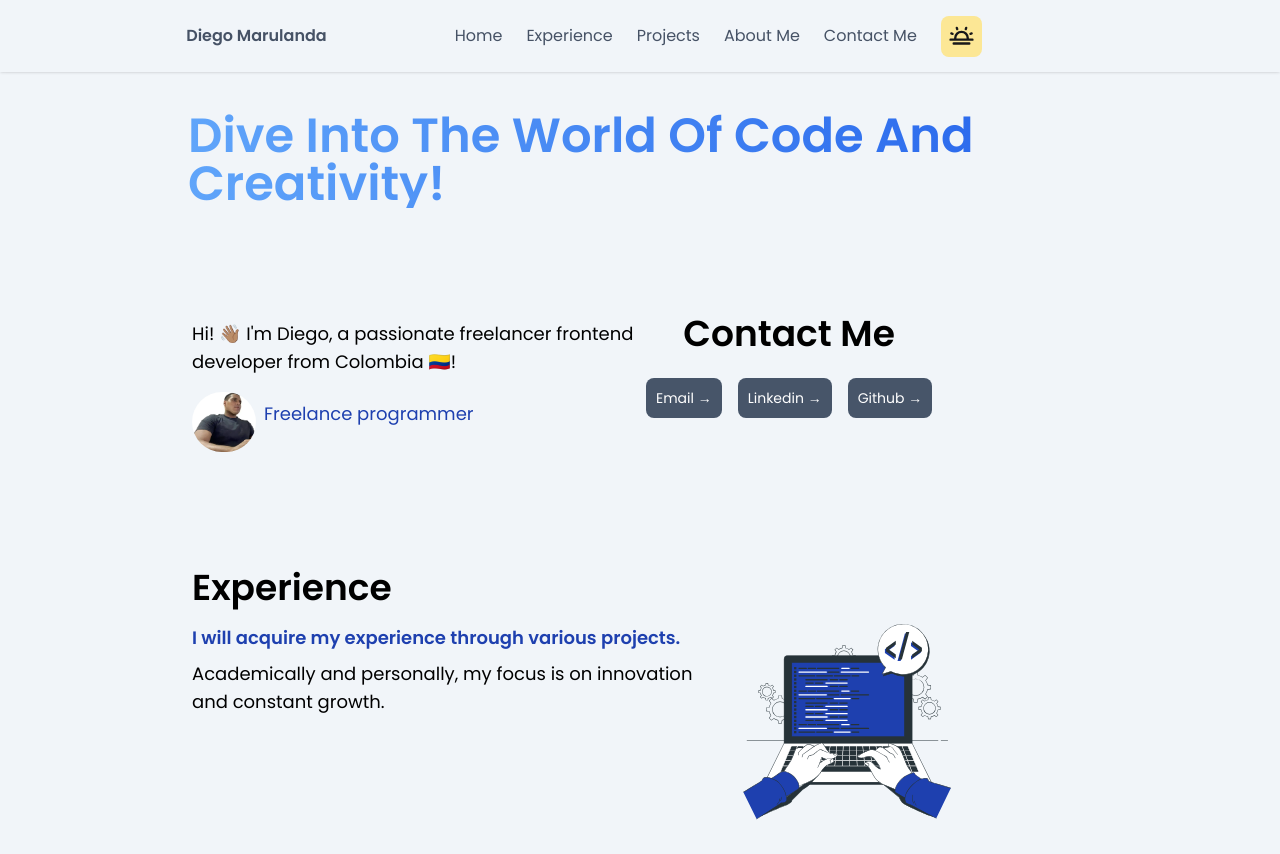
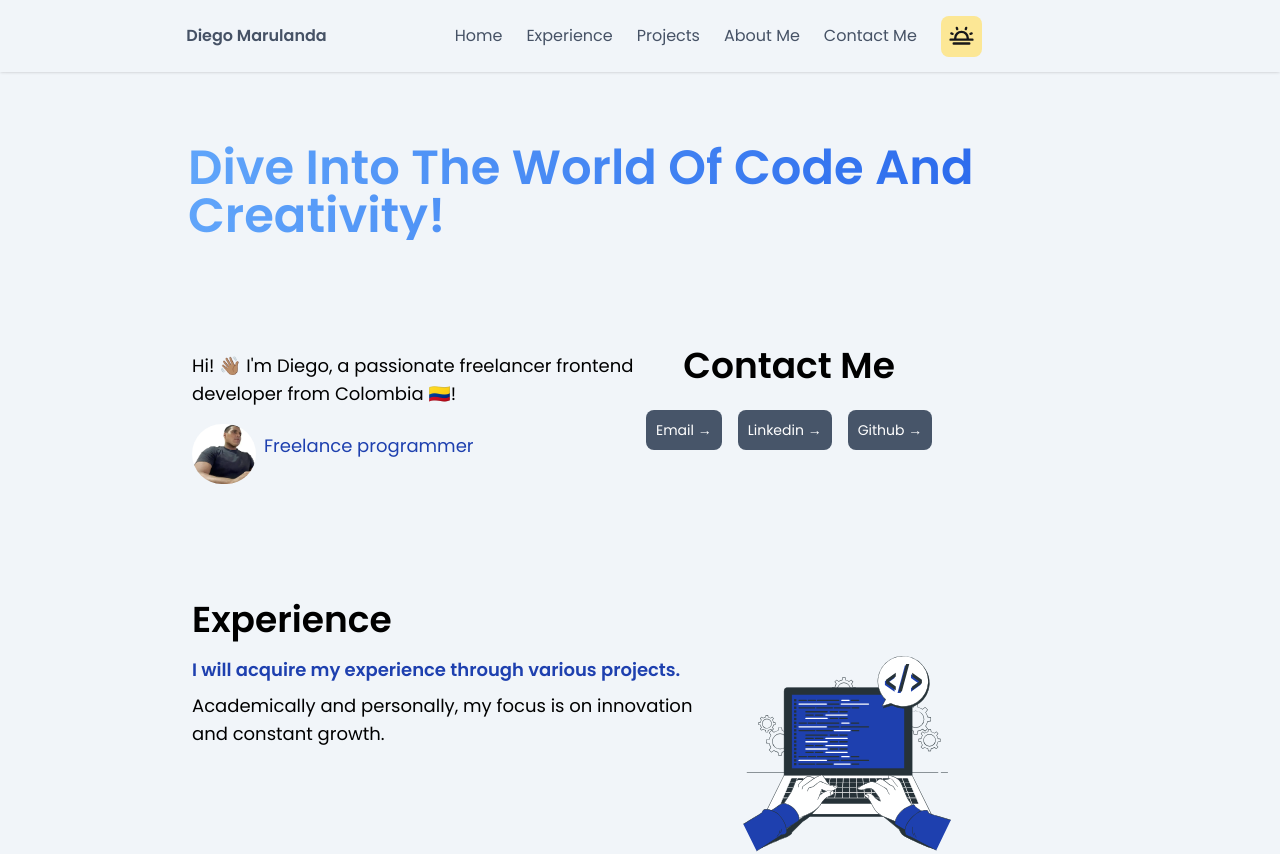
Before and after one commit to DiegoMarulandaB/Portfolio, a Next.js app: page / in a window 1280 px wide. Shown: the top 854 px of the page. Built offline with nearby package versions, Linux system fonts and the light colour scheme.

Commit message:
refactor: :sparkles: add new motion.div  mt-36

```diff
--- a/src/components/Animations/TextAnimatedGradient/TextAnimatedGradient.tsx
+++ b/src/components/Animations/TextAnimatedGradient/TextAnimatedGradient.tsx
@@ -22,7 +22,7 @@ const TextAnimatedGradient = () => {
       animate="visible"
       variants={textVariants}
       className="inline-flex animate-text-gradient bg-gradient-to-r
-        from-[#60a5fa] via-[#2563eb] to-[#93c5fd] dark:from-[#fde68a] dark:via-[#fef3c7] dark:to-[#fde68a] bg-[200%_auto] bg-clip-text text-transparent mx-1 mr-1 mt-28 font-extrabold capitalize text-4xl sm:text-6xl md:text-4xl lg:text-5xl xl:text-7xl"
+        from-[#60a5fa] via-[#2563eb] to-[#93c5fd] dark:from-[#fde68a] dark:via-[#fef3c7] dark:to-[#fde68a] bg-[200%_auto] bg-clip-text text-transparent mx-1 mr-1 mt-36 font-extrabold capitalize text-4xl sm:text-6xl md:text-4xl lg:text-5xl xl:text-7xl"
     >
       <motion.h1>Dive into the world of code and creativity!</motion.h1>
     </motion.div>
```
